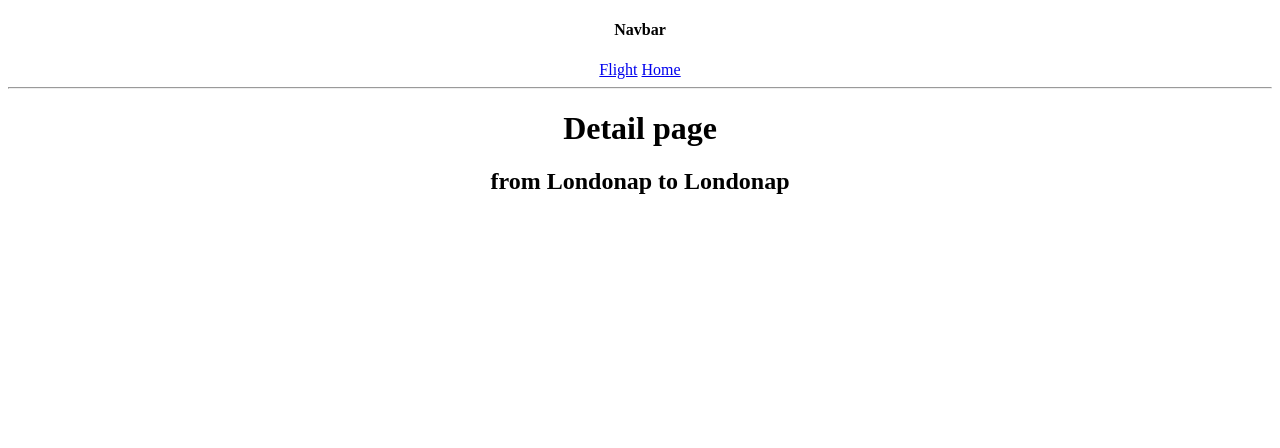
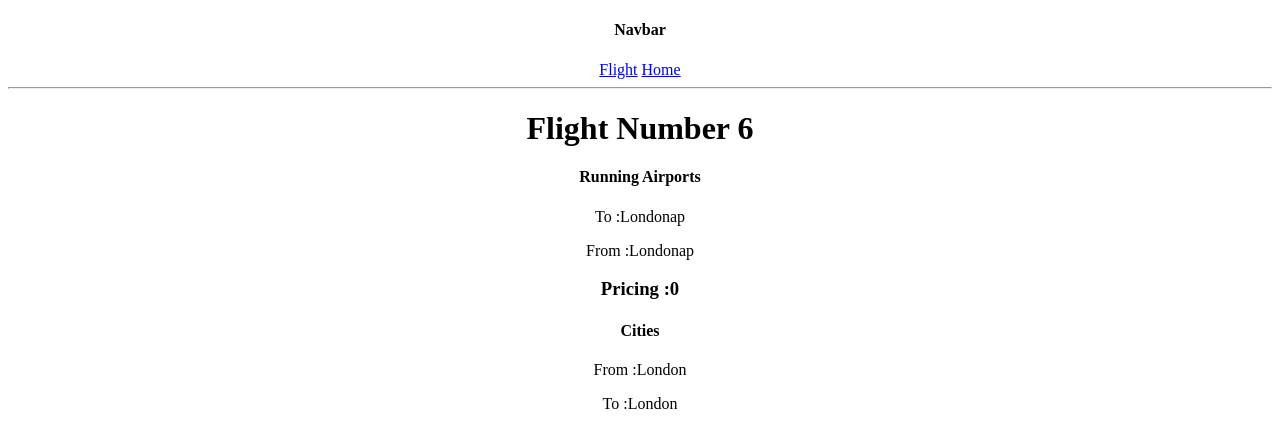
Before and after one commit to SupremeLoppi/Flights, a Django app: page /flight/detail/6 in a window 1280 px wide. Shown: the top 448 px of the page. Run offline with Django 4.2, Linux system fonts and the light colour scheme; data comes from the database, SQL or seed files in the repository.

Commit message:
Done flights

```diff
--- a/flight/models.py
+++ b/flight/models.py
@@ -36,7 +36,7 @@ class Jobs(models.Model):
 
 
 class Passenger(models.Model):
-	name=models.CharField(max_length=0)
+	name=models.CharField(max_length=500)
 	seatnumber=models.IntegerField()
 	key=models.ForeignKey(Flight,on_delete=models.CASCADE,related_name="person_on_flight")
 	job=models.ManyToManyField("Jobs")
--- a/flight/views.py
+++ b/flight/views.py
@@ -24,8 +24,14 @@ def city_and_airport(request):
 
 
 def detail(request,pk):
-	city=Cities.objects.get(id=pk)
 	flight=Flight.objects.get(id=pk)
+	departure_airport=flight.departure
+	destination_airport=flight.destination
 
-	data={"id":id,"city":city,"flight":flight}
+	departure_city=Airport.objects.get(title=departure_airport).location
+	destination_city=Airport.objects.get(title=destination_airport).location
+
+
+	data={"id":pk,"flight":flight,"departure":departure_airport,"destination":destination_airport,
+		"destination_city":destination_city,"departure_city":departure_city}
 	return render(request,"flight/details.html",data)
--- a/templates/flight/details.html
+++ b/templates/flight/details.html
@@ -1,8 +1,14 @@
 {% extends 'layout.html' %}
 
 {% block yield %}
-<h1>Detail page {{id }}</h1>
+<h1>Flight Number {{ id }}</h1>
+<h4>Running Airports</h4>
+<p>To :{{destination}}</p>
+<p>From :{{departure}}</p>
+<h3>Pricing :{{flight.price}}</h3>
 
-<h2>{{flight}}</h2>
+<h4>Cities</h4>
+<p>From :{{departure_city}}</p>
+<p>To :{{destination_city}}</p>
 
 {% endblock %}
```
